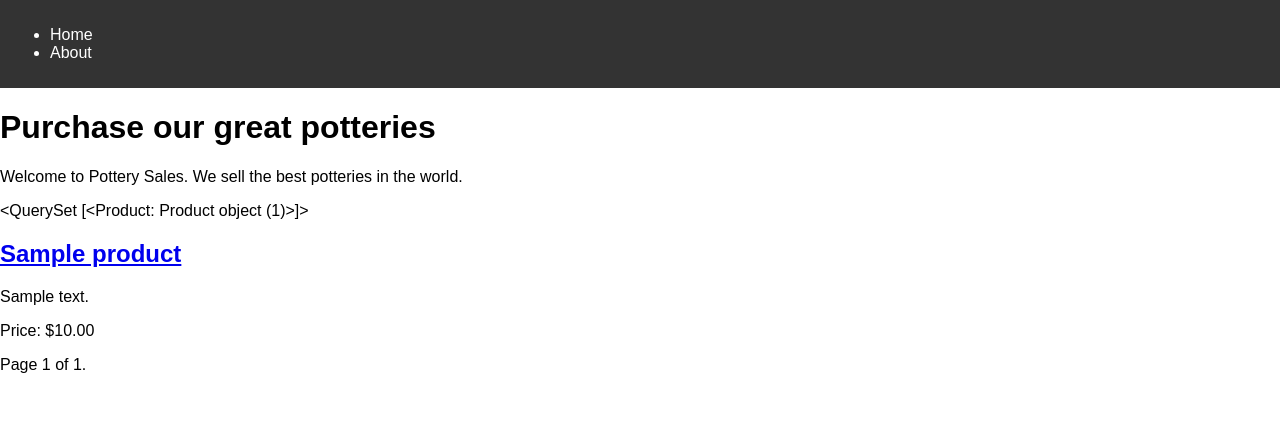
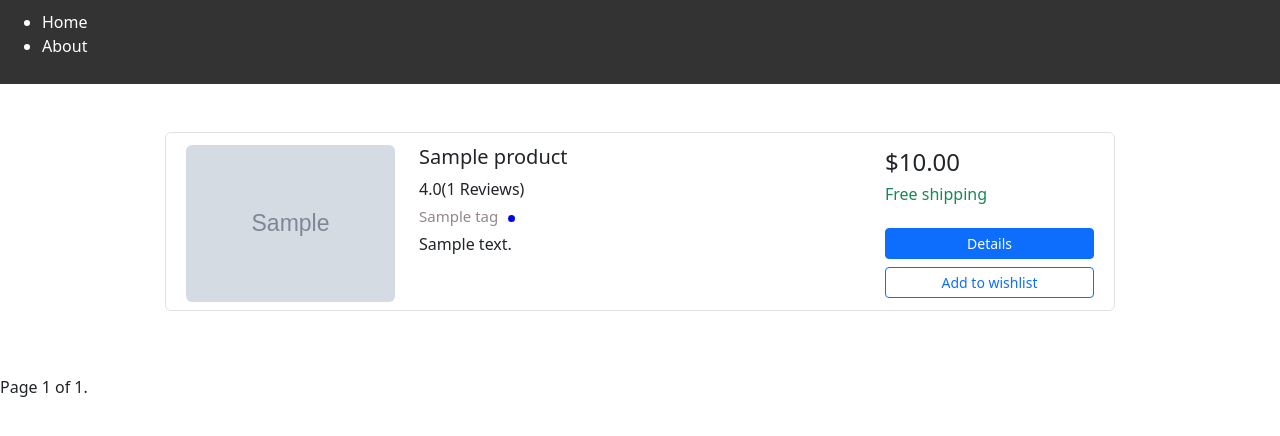
Before and after one commit to PythonADI/python118, a Django app: page / in a window 1280 px wide. Shown: the top 436 px of the page. Run offline with Django 4.2, Linux system fonts and the light colour scheme; tables that the repository leaves empty hold one stand-in row (values such as "Sample post"); grey boxes marked "Sample" are stand-in pictures.

Commit message:
add workshop 14 code

```diff
--- a/first_website/core/admin.py
+++ b/first_website/core/admin.py
@@ -1,9 +1,9 @@
 from django.contrib import admin
-from core.models import Product
+from core.models import Product, Tag, Review
 
 # Register your models here.
 
-# admin.site.register(Product)
+admin.site.register([Tag, Review])
 
 @admin.register(Product)
 class ProductModelAdmin(admin.ModelAdmin):
--- a/first_website/core/models.py
+++ b/first_website/core/models.py
@@ -1,7 +1,44 @@
 from django.db import models
+from django.core.validators import MaxValueValidator, MinValueValidator
 
 # Create your models here.
+
+class Tag(models.Model):
+    name = models.CharField(max_length=255)
+
+    def __str__(self):
+        return self.name
+
+
 class Product(models.Model):
+    thumbnail = models.ImageField(upload_to="products/")
     title = models.CharField(max_length=255)
+    tags = models.ManyToManyField(Tag, blank=True)
     description = models.TextField()
     price = models.DecimalField(max_digits=6, decimal_places=2)
+    discount = models.DecimalField(max_digits=3, decimal_places=2, validators=[MinValueValidator(0), MaxValueValidator(100)], default=0)
+
+    def rating(self):
+        reviews = self.review_set.all()
+        if not reviews:
+            return 0
+        rating = sum([
+            review.rating for review in reviews
+        ]) / len(reviews)
+        return rating
+
+
+
+# class Discount(models.Model):
+#     product = models.ForeignKey(Product, on_delete=models.CASCADE)
+#     start_time = models.DateTimeField()
+#     end_time = models.DateTimeField()
+#     discount = models.DecimalField(max_digits=3, decimal_places=2, validators=[MinValueValidator(0), MaxValueValidator(100)])
+
+
+class Review(models.Model):
+    class Meta:
+        unique_together = ["user", "product"]
+    user = models.ForeignKey("auth.User", on_delete=models.CASCADE)
+    product = models.ForeignKey(Product, on_delete=models.CASCADE)
+    rating = models.PositiveSmallIntegerField(validators=[MaxValueValidator(5)])
--- a/first_website/first_website/settings.py
+++ b/first_website/first_website/settings.py
@@ -123,6 +123,8 @@
 STATICFILES_DIRS = [
     BASE_DIR / "statics"
 ]
+MEDIA_URL = "/media/"
+MEDIA_ROOT = BASE_DIR / "media"
 
 # Default primary key field type
 # https://docs.djangoproject.com/en/4.1/ref/settings/#default-auto-field
--- a/first_website/first_website/urls.py
+++ b/first_website/first_website/urls.py
@@ -15,9 +15,13 @@
 """
 from django.contrib import admin
 from django.urls import path, include
+from django.conf import settings
+from django.conf.urls.static import static
 
 
 urlpatterns = [
     path("admin/", admin.site.urls),
     path("", include("core.urls"))
 ]
+
+urlpatterns += static(settings.MEDIA_URL, document_root=settings.MEDIA_ROOT)
--- a/first_website/statics/main.css
+++ b/first_website/statics/main.css
@@ -16,3 +16,9 @@
 nav a:hover {
     text-decoration: underline;
 }
+
+body{background:#eee}
+.ratings i{font-size: 16px;color: red}
+.strike-text{color: red;text-decoration: line-through}
+.product-image{width: 100%}
+.dot{height: 7px;width: 7px;margin-left: 6px;margin-right: 6px;margin-top: 3px;background-color: blue;border-radius: 50%;display: inline-block}.spec-1{color: #938787;font-size: 15px}h5{font-weight: 400}.para{font-size: 16px}
--- a/first_website/templates/base.html
+++ b/first_website/templates/base.html
@@ -6,6 +6,9 @@
     <meta name="viewport" content="width=viewport, initial-scale=1.0">
     <title>{% block title %}{% endblock %}</title>
     <link rel="stylesheet" href="{% static "main.css" %}">
+    <link href="https://cdn.jsdelivr.net/npm/bootstrap@5.3.3/dist/css/bootstrap.min.css" rel="stylesheet" integrity="sha384-QWTKZyjpPEjISv5WaRU9OFeRpok6YctnYmDr5pNlyT2bRjXh0JMhjY6hW+ALEwIH" crossorigin="anonymous">
+    <script src="https://cdn.jsdelivr.net/npm/@popperjs/core@2.11.8/dist/umd/popper.min.js" integrity="sha384-I7E8VVD/ismYTF4hNIPjVp/Zjvgyol6VFvRkX/vR+Vc4jQkC+hVqc2pM8ODewa9r" crossorigin="anonymous"></script>
+    <script src="https://cdn.jsdelivr.net/npm/bootstrap@5.3.3/dist/js/bootstrap.min.js" integrity="sha384-0pUGZvbkm6XF6gxjEnlmuGrJXVbNuzT9qBBavbLwCsOGabYfZo0T0to5eqruptLy" crossorigin="anonymous"></script>
 </head>
 <body>
 
--- a/first_website/templates/home.html
+++ b/first_website/templates/home.html
@@ -5,7 +5,7 @@
 
 
 {% block content %}
-<h1>Purchase our great potteries</h1>
+{% comment %} <h1>Purchase our great potteries</h1>
 
 <p>
     Welcome to Pottery Sales. We sell the best potteries in the world.
@@ -13,14 +13,42 @@
 
 {{ products }}
 
-{% for product in products %}
+{% endcomment %}
+<div class="container mt-5 mb-5">
+    <div class="d-flex justify-content-center row">
+        <div class="col-md-10">
+            {% for product in products %}
+            <div class="row p-2 bg-white border rounded mb-3">
+                <div class="col-md-3 mt-1"><img class="img-fluid img-responsive rounded product-image" src="{{ product.thumbnail.url }}"></div>
+                <div class="col-md-6 mt-1">
+                    <h5>{{ product.title }}</h5>
+                    <div class="d-flex flex-row">
+                        <div class="ratings mr-2">
+                            {{ product.rating }}
+                        </div
+                        ><span>({{ product.review_set.count }} Reviews)</span>
+                    </div>
+                    <div class="mt-1 mb-1 spec-1">
+                        {% for tag in product.tags.all %}
+                        <span>{{ tag.name }}</span>
+                        <span class="dot"></span>
+                        {% endfor %}
+                    </div>
 
-<div>
-    <h2><a href="{% url "core:product-details" product.id %}">{{ product.title }}</a></h2>
-    <p>{{ product.description }}</p>
-    <p>Price: ${{ product.price }}</p>
+                    <p class="text-justify text-truncate para mb-0">{{ product.description }}<br><br></p>
+                </div>
+                <div class="align-items-center align-content-center col-md-3 border-left mt-1">
+                    <div class="d-flex flex-row align-items-center">
+                        <h4 class="mr-1">${{ product.price }}</h4><span class="strike-text"></span>
+                    </div>
+                    <h6 class="text-success">Free shipping</h6>
+                    <div class="d-flex flex-column mt-4"><button class="btn btn-primary btn-sm" type="button">Details</button><button class="btn btn-outline-primary btn-sm mt-2" type="button">Add to wishlist</button></div>
+                </div>
+            </div>
+            {% endfor %}
+        </div>
+    </div>
 </div>
-{% endfor %}
 
 <div class="pagination">
     <span class="step-links">
```
Also changed, not shown: first_website/core/migrations/0001_initial.py, first_website/core/migrations/0002_alter_product_tags.py (added), first_website/core/migrations/0003_rename_thumnbail_product_thumbnail.py (added), first_website/core/migrations/0004_alter_review_unique_together.py (added), first_website/media/products/download.jpeg (added), first_website/media/products/download_1.jpeg (added).
